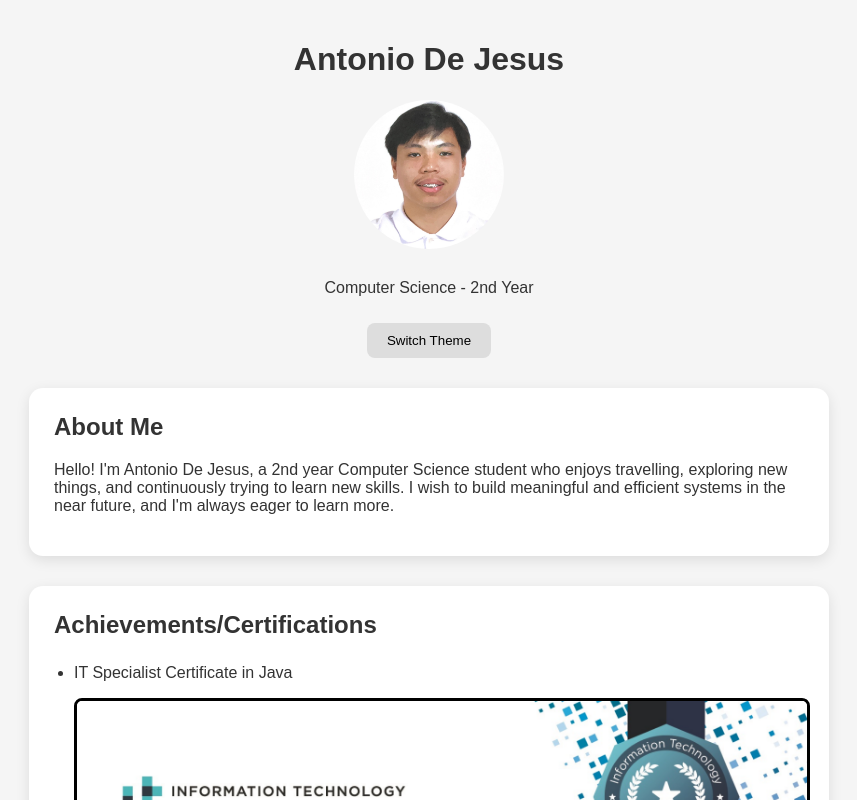
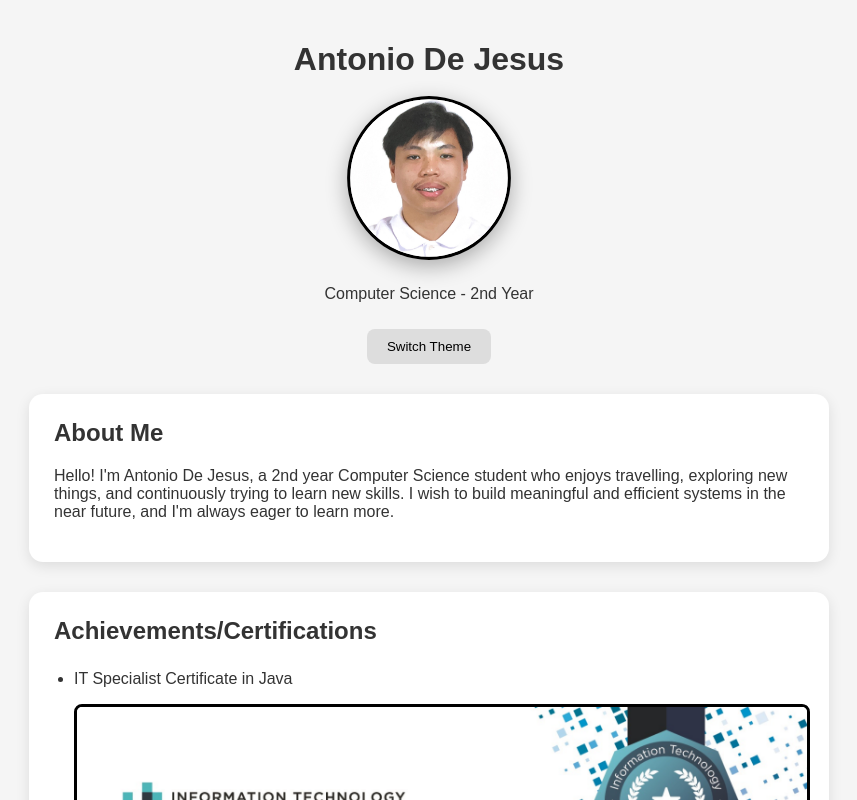
Before and after one commit to kkshiba/portfolio, a plain HTML site: page index.html in a window 1280 px wide. In both pictures the pointer is over the picture 640 px from the left and 174 px from the top of the page. Shown: the top 800 px of the page, without its empty margins (211-1068 px from the left). Drawn offline with Linux system fonts and the light colour scheme.

Commit message:
Enhance profile image styling with hover effects

```diff
--- a/style.css
+++ b/style.css
@@ -19,6 +19,12 @@ header {
     width: 150px;
     border-radius: 50%;
     margin-bottom: 10px;
+    border: 3px solid #000;
+    transition: transform 0.3s ease, box-shadow 0.3s ease;
+}
+#profile-img:hover {
+    transform: scale(1.05);
+    box-shadow: 0 6px 20px rgba(0,0,0,0.3);
 }
 button {
     padding: 10px 20px;
```
